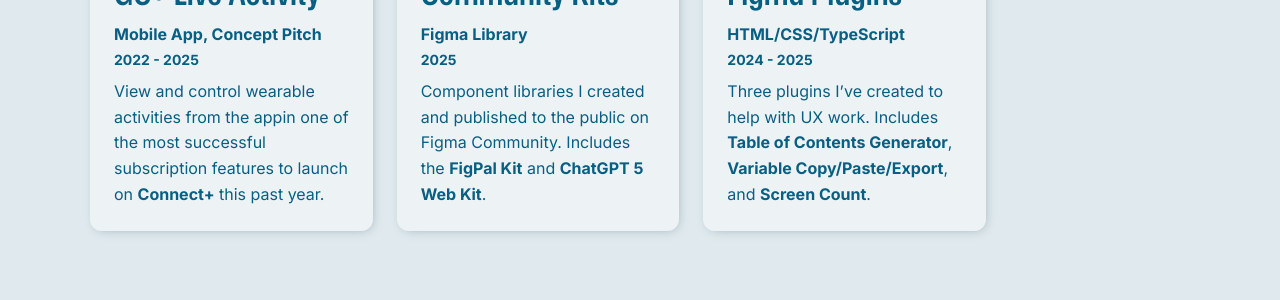
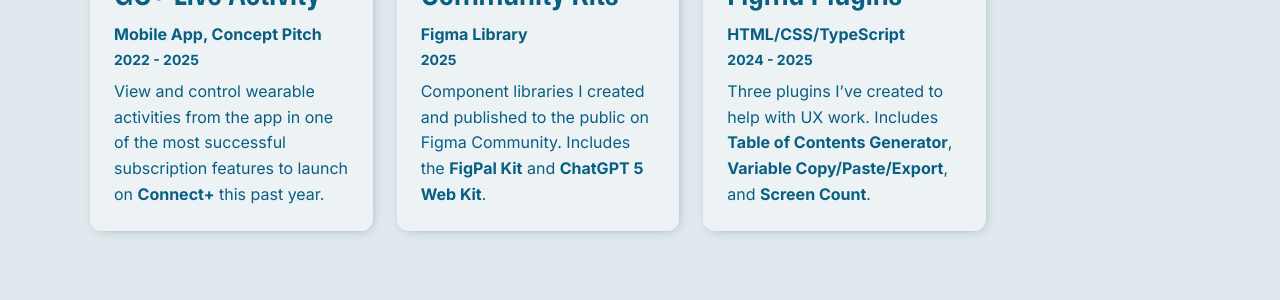
Before and after one commit to alyssafusato/alyssafusato.github.io, a Jekyll site: the page built from index.html, in a window 1280 px wide and 900 px high, scrolled down 1037 px. Shown: the part 179-479 px from the top of the window. Built offline with Jekyll 4.4.1, drawn with Linux system fonts in a browser that asks for light colours.

Commit message:
Fixed typo

```diff
--- a/_data/projects.yaml
+++ b/_data/projects.yaml
@@ -5,7 +5,7 @@ main-projects:
     description:
     date: 2022 - 2023
     type: Mobile & Consumer Electronics
-    image: "/assets/images/shotview-marketing-app.png"
+    image: "/assets/images/shotview-video-thumbnail.png"
     complete: true
 
   - name: Wearables Library
@@ -29,7 +29,7 @@ main-projects:
 other-projects:
   - name: GC+ Live Activity
     link: /live-activity
-    description: View and control wearable activities from the appin one of the most successful subscription features to launch on <a href="https://www.garmin.com/en-US/p/1565777/" target="_blank" class="text-link font-bold">Connect+</a> this past year.
+    description: View and control wearable activities from the app in one of the most successful subscription features to launch on <a href="https://www.garmin.com/en-US/p/1565777/" target="_blank" class="text-link font-bold">Connect+</a> this past year.
     date: 2022 - 2025
     type: Mobile App, Concept Pitch
     image: "/assets/images/live-activity-thumbnail.png"
```
